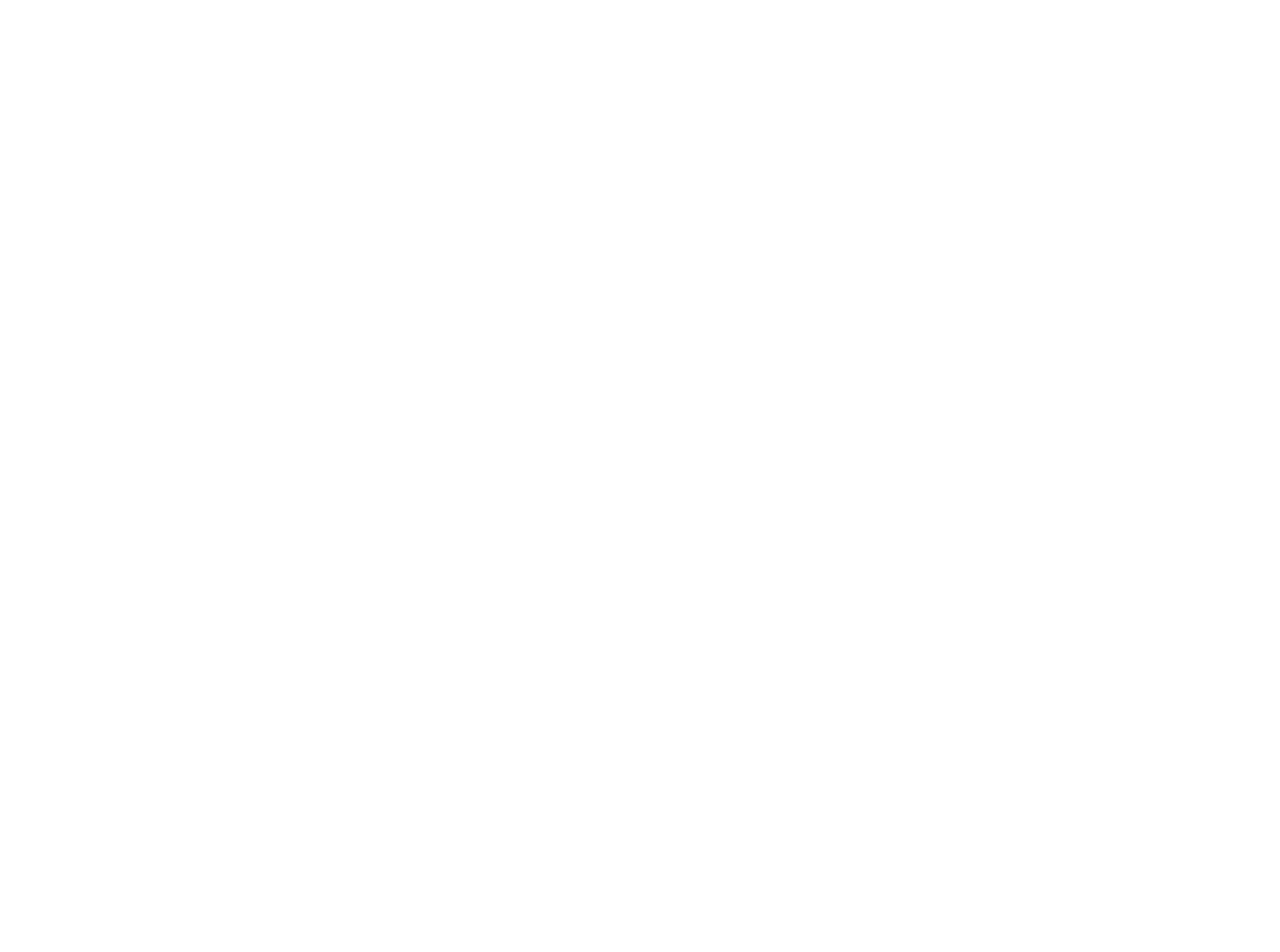
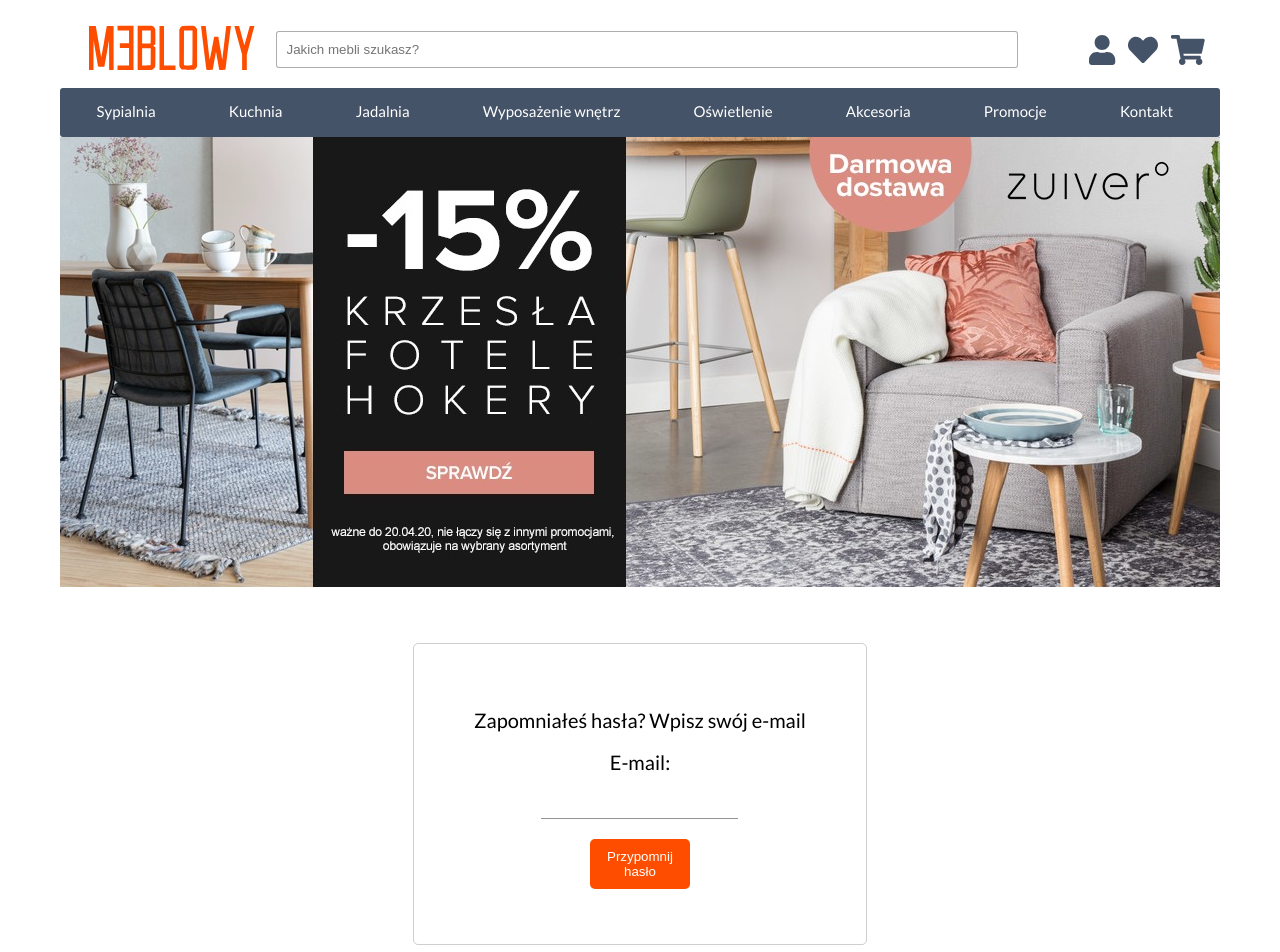
Before and after one commit to damiantymkowski/ShopSystem, a React (Create React App) app: page /forgotpassword in a window 1280 px wide. Shown: the top 952 px of the page. Before the commit the page ends 800 px from the top, so only its background shows below. Built offline with nearby package versions, Linux system fonts and the light colour scheme.

Commit message:
add ForgotPassword component

```diff
--- a/src/App.js
+++ b/src/App.js
@@ -10,6 +10,7 @@
 import Admin_Orders from "./Components/Admin/Admin-Orders";
 import AddProduct from "./Components/Admin/AddProduct";
 import AddUser from "./Components/Admin/AddUser";
+import ForgotPassword from "./Components/ForgotPassword";
 
 function App() {
   return (
@@ -25,6 +26,7 @@
                   <Route path={"/admin/orders"} exact component={Admin_Orders}/>
                   <Route path={"/admin/addproduct"} exact component={AddProduct}/>
                   <Route path={"/admin/adduser"} exact component={AddUser}/>
+                  <Route path={"/forgotpassword"} exact component={ForgotPassword}/>
               </Switch>
           </Router>
       </React.Fragment>
--- /dev/null
+++ b/src/Components/ForgotPassword.js
@@ -0,0 +1,29 @@
+import React from 'react';
+import Header from './Header';
+import Footer from "./Footer";
+import {FontAwesomeIcon} from "@fortawesome/react-fontawesome";
+import {faDoorOpen} from "@fortawesome/free-solid-svg-icons";
+import {Link} from "react-router-dom";
+import {ErrorMessage} from "react-hook-form";
+
+function ForgotPassword(){
+    return(
+        <React.Fragment>
+
+<div className={"container"}>
+    <Header/>
+    <div className="loginBox">
+
+            <p>Zapomniałeś hasła? Wpisz swój e-mail</p>
+            <p>E-mail:</p>
+            <input type="text"/>
+            <button className="loginBox__button">Przypomnij hasło</button>
+
+    </div>
+</div>
+        <Footer/>
+        </React.Fragment>
+    );
+}
+
+export default ForgotPassword;
--- a/src/Components/Login.js
+++ b/src/Components/Login.js
@@ -26,6 +26,7 @@
                 <input type="password" name="password" placeholder="Twoje bezpieczne hasło" ref={register({ required: true })}/>
                     <ErrorMessage errors={errors} name="password" message="Nie wpisano hasła" />
                 <button className="loginBox__button">Zaloguj się!</button>
+                    <Link to="/forgotpassword">Zapomniane hasło</Link>
                 </form>
             </div>
             </div>
```
